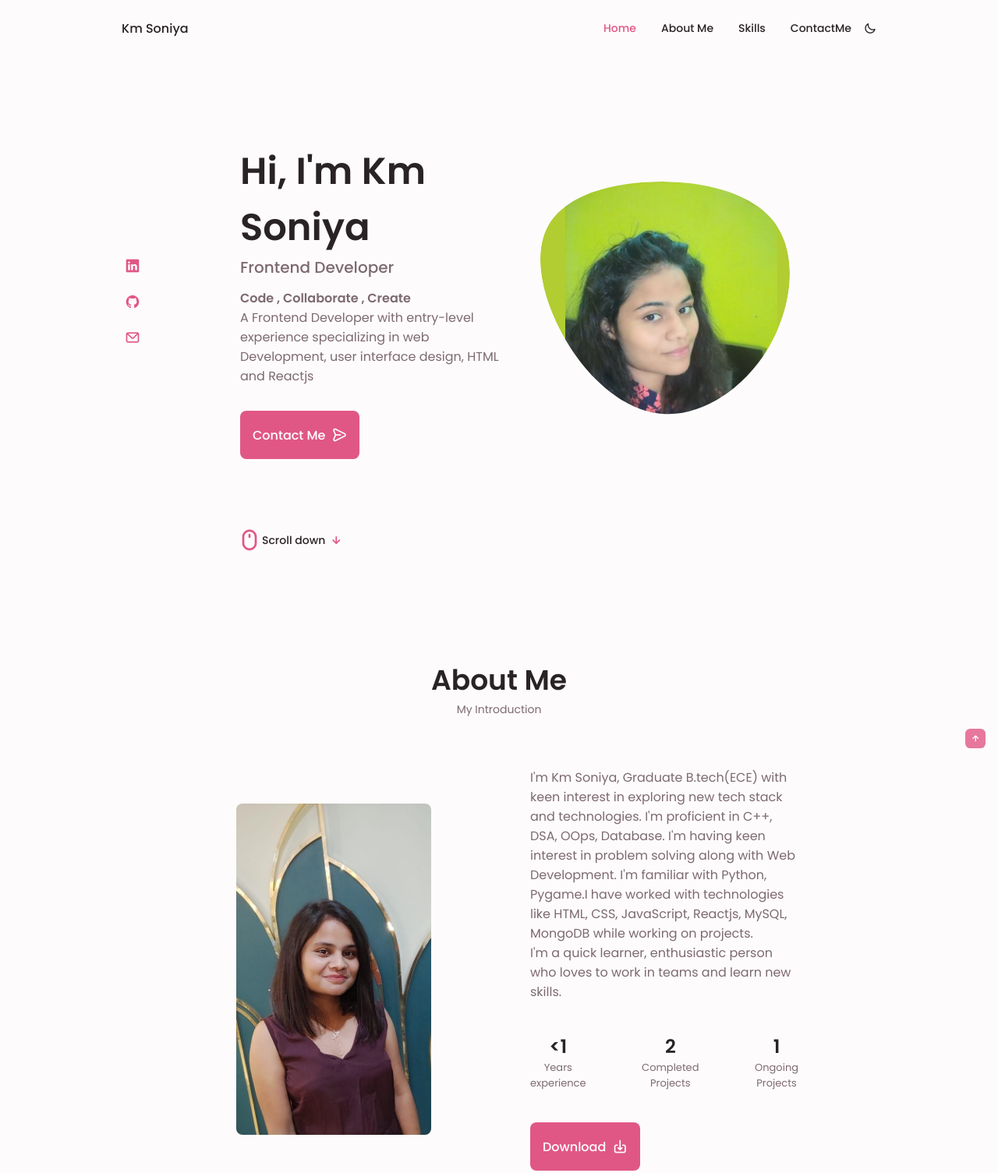
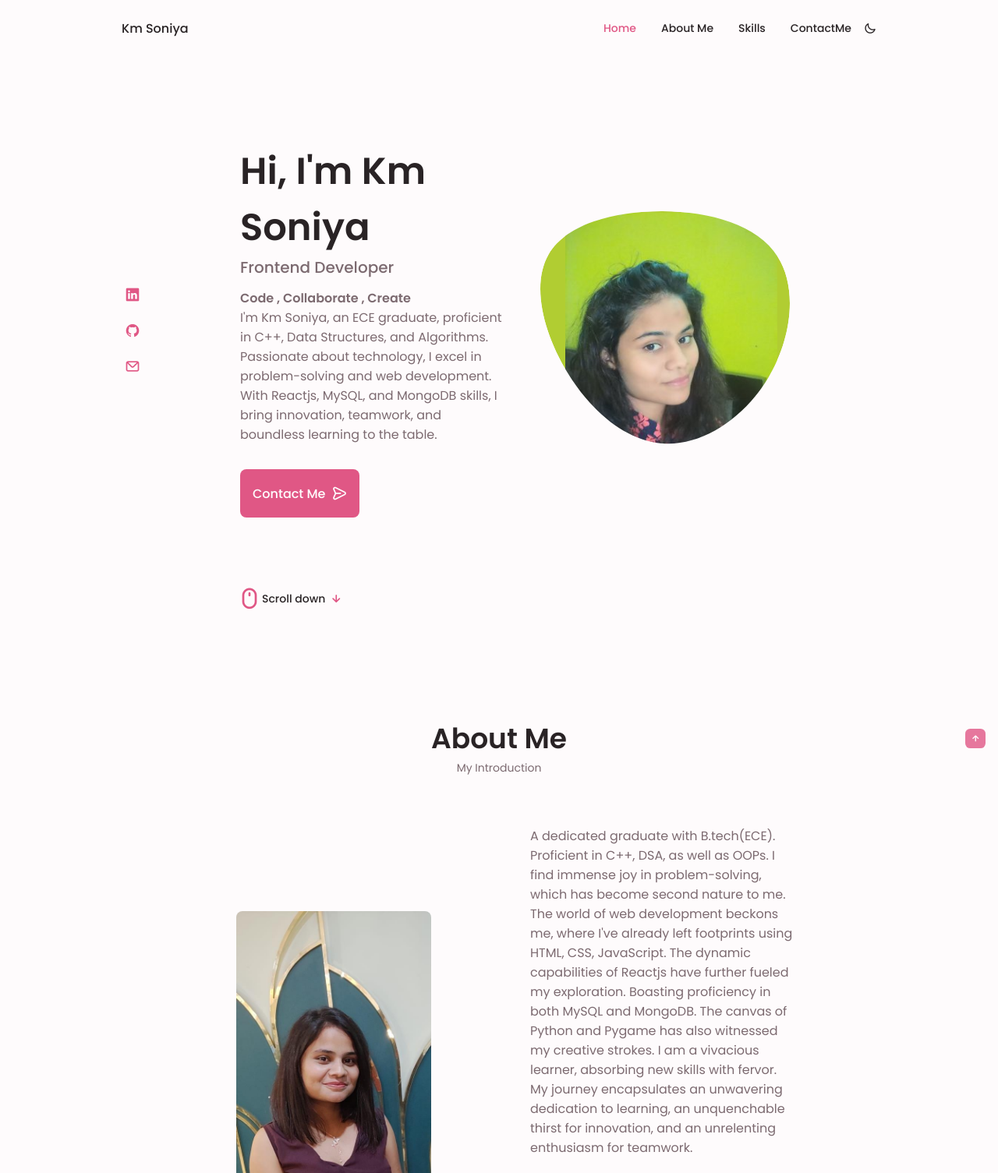
Before and after one commit to Rizv123/MyPortfolio.github.io, a plain HTML site: page index.html in a window 1280 px wide. Shown: the top 1505 px of the page at 78% size. Drawn offline with nearby package versions, Linux system fonts and the light colour scheme.

Commit message:
Update index.html

```diff
--- a/index.html
+++ b/index.html
@@ -101,8 +101,9 @@
                             <h1 class="home_title">Hi, I'm Km Soniya</h1>
                             <h3 class="home_subtitle">Frontend Developer</h3>
                             <p class="home_description"><b>Code , Collaborate , Create</b> <br>
-                             A Frontend Developer with entry-level experience specializing in
-                             web Development, user interface design, HTML and Reactjs
+                                I'm Km Soniya, an ECE graduate, proficient in C++, Data Structures, and Algorithms.
+                                Passionate about technology, I excel in problem-solving
+                                and web development. With Reactjs, MySQL, and MongoDB skills, I bring innovation, teamwork, and boundless learning to the table.
                             </p>
                              <a href="#contact" class="button button--flex">
                                 Contact Me<i class="uil uil-message button_icon" ></i>
@@ -127,12 +128,12 @@
                     <img src="assets/img/pic2.jpeg" alt="" class="about_img">
                     <div class="about_data">
                         <p class="about_description">
-                           I'm Km Soniya, Graduate B.tech(ECE) with keen interest in exploring new tech
-                           stack and technologies. I'm proficient in C++, DSA, OOps, Database. I'm having
-                           keen interest in problem solving along with Web Development. I'm familiar with Python,
-                           Pygame.I have worked with technologies like HTML, CSS, JavaScript, Reactjs, MySQL, MongoDB
-                           while working on projects.<br>
-                           I'm a quick learner, enthusiastic person who loves to work in teams and learn new skills.
+                          A dedicated graduate with B.tech(ECE). Proficient in C++, DSA, as well as OOPs. I find immense joy in problem-solving, which has become second nature to me.
+                            The world of web development beckons me, where I've already left footprints using HTML, CSS, JavaScript.
+                            The dynamic capabilities of Reactjs have further fueled my exploration. Boasting proficiency in both MySQL and MongoDB.
+                            The canvas of Python and Pygame has also witnessed my creative strokes. I am a vivacious learner, absorbing new skills with fervor.
+                            <br>My journey encapsulates an unwavering dedication to learning, an unquenchable thirst for innovation,
+                            and an unrelenting enthusiasm for teamwork.
                         </p>
 
                         <div class="about_info">
```
